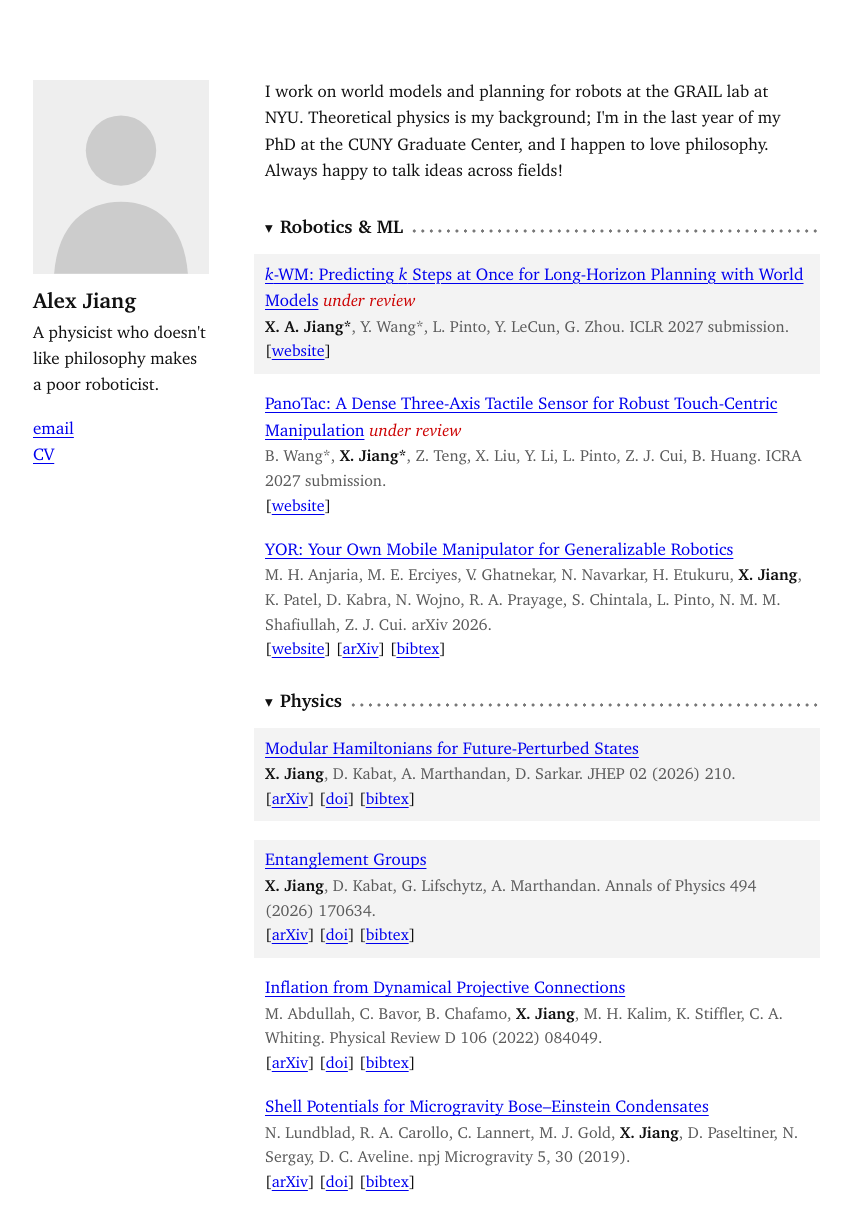
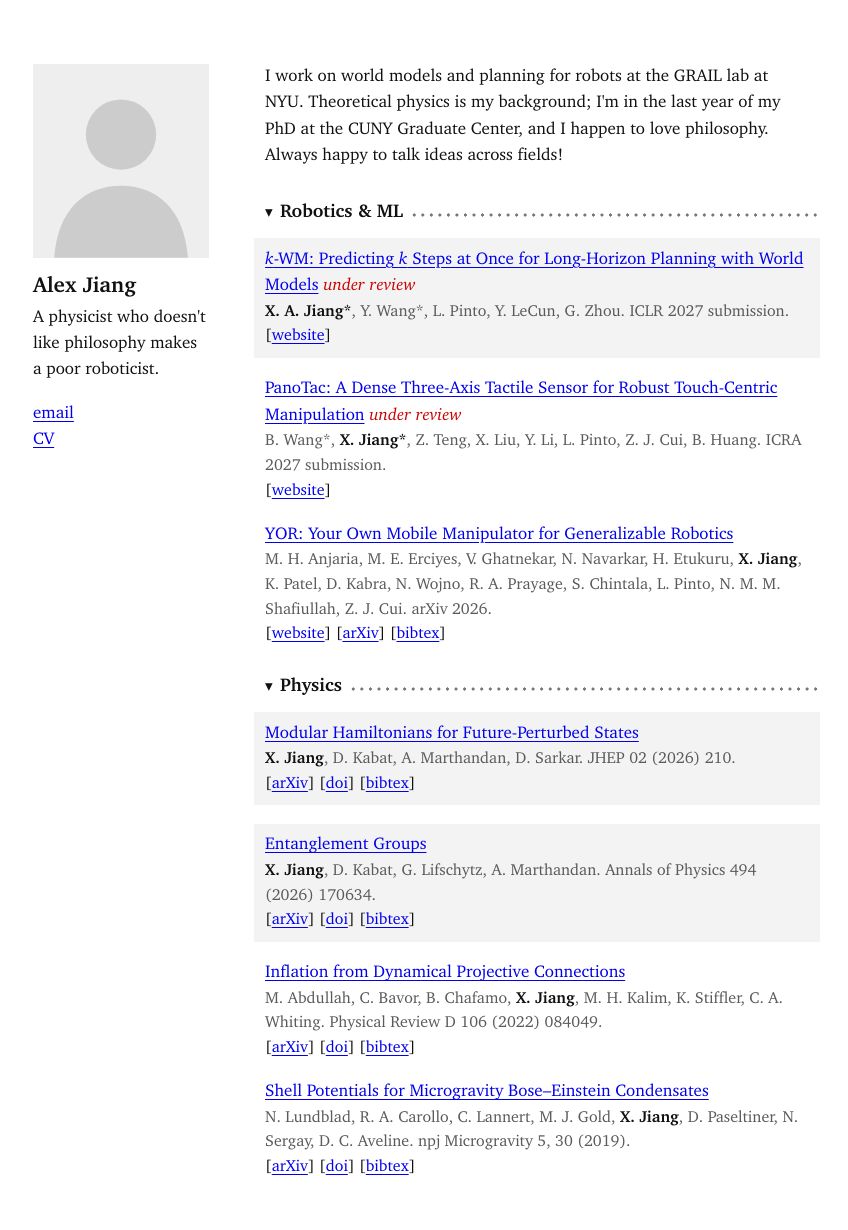
Before and after one commit to Alex-Xiaole-Jiang/Alex-Xiaole-Jiang.github.io, a Jekyll site: the page built from index.html, in a window 1280 px wide and 1320 px high. Shown: the top 1230 px of the window, without its empty margins (219-1067 px from the left). Built offline with Jekyll 4.4.1, drawn with Linux system fonts in a browser that asks for light colours.

Commit message:
Make the write-up panel lighter and easier to close
A see-through, blurred panel with a lighter shadow; a quick fade-slide
instead of a full slide; a round close button on its left edge. Also
trims the space above the columns to 4rem.

Co-Authored-By: Claude Opus 5.5 <noreply@anthropic.com>

```diff
--- a/assets/css/site.css
+++ b/assets/css/site.css
@@ -41,7 +41,7 @@
   --read: 46rem;
   --colgap: 3.5rem;
   --pad: 3rem;           /* outer margin, at least */
-  --top: 5rem;           /* space above the columns */
+  --top: 4rem;           /* space above the columns */
   --panel-pad: 2.5rem;   /* inside the write-up panel */
   --phone-pad: 1rem;
   --bleed: 0.7rem;       /* how far gray boxes and dot leaders reach past the text */
@@ -167,6 +167,7 @@ img { max-width: 100%; height: auto; }
 .writeup:target, .js .writeup.open { display: block; }
 .js .writeup:target:not(.open) { display: none; }
 .writeup:focus { outline: none; }
+.shut { display: none; }   /* the panel's close button */
 .writeup h2 { font-size: 1.2rem; margin: 0 0 0.25rem; }
 .writeup .meta { color: var(--gray); font-size: 0.94em; margin: 0 0 1.25rem; }
 .writeup .x { float: right; margin: 0 0 0.5rem 1rem; font-size: 0.94em; }
@@ -181,9 +182,15 @@ img { max-width: 100%; height: auto; }
 
 /* The panel is as wide as the full write-up column, but its left edge stops
    colgap/2 short of the photo column: half the window plus half the page,
-   less the photo column and that gap. */
+   less the photo column and that gap. It is a little see-through, so the list
+   shows behind it, and a round close button sits on its left edge. */
 @media not all and (min-width: 104em) {
   .page { grid-template-columns: var(--side) var(--list); }
+  .reader, .shut {
+    visibility: hidden;
+    opacity: 0;
+    transition: opacity 0.1s, transform 0.1s, visibility 0.1s;
+  }
   .reader {
     position: fixed; top: 0; right: 0; bottom: 0; z-index: 3;
     width: calc(var(--read) + 2 * var(--panel-pad));
@@ -195,19 +202,42 @@ img { max-width: 100%; height: auto; }
     padding: var(--top) var(--panel-pad) 3rem;
     background: var(--bg);
     border-left: var(--rule);
-    box-shadow: -0.75rem 0 2rem rgba(0, 0, 0, 0.07);
-    visibility: hidden;
-    transform: translateX(100%);
-    transition: transform 0.22s ease, visibility 0.22s;
+    box-shadow: -0.25rem 0 0.75rem rgba(0, 0, 0, 0.04);
+    transform: translateX(1.5rem);
   }
-  /* visible at once on opening, so focus can move into it */
-  .reader.is-open { visibility: visible; transform: none; transition: transform 0.22s ease; }
+  .shut {
+    display: block;
+    position: fixed; z-index: 4;
+    top: calc(var(--top) - 0.35rem);
+    right: calc(var(--read) + 2 * var(--panel-pad) - 1.1rem);
+    right: calc(min(var(--read) + 2 * var(--panel-pad),
+                    50vw + (var(--side) + var(--colgap) + var(--list)) / 2 - var(--side) - var(--colgap) / 2) - 1.1rem);
+    width: 2.2rem; height: 2.2rem;
+    padding: 0;
+    border: 1px solid #aaa; border-radius: 50%;
+    background: var(--bg);
+    color: var(--gray);
+    font: 1.35rem/1 Georgia, serif;
+    cursor: pointer;
+    transform: translateX(1.5rem);
+  }
+  .shut:hover { color: var(--text); border-color: var(--text); }
+  /* opening: a quick slide in from the right; visible at once, so focus can move into it */
+  .reader.is-open, .reader.is-open ~ .shut {
+    visibility: visible; opacity: 1; transform: none;
+    transition: opacity 0.14s ease-out, transform 0.14s ease-out;
+  }
+}
+@supports (backdrop-filter: blur(1px)) or (-webkit-backdrop-filter: blur(1px)) {
+  @media not all and (min-width: 104em) {
+    .reader { background: rgba(255, 255, 255, 0.82); -webkit-backdrop-filter: blur(8px); backdrop-filter: blur(8px); }
+  }
 }
 /* without JS (separate rule: a browser without :has() would drop the whole list) */
 @media not all and (min-width: 104em) {
-  html:not(.js) .reader:has(.writeup:target) { visibility: visible; transform: none; }
+  html:not(.js) .reader:has(.writeup:target) { visibility: visible; opacity: 1; transform: none; }
 }
-@media (prefers-reduced-motion: reduce) { .reader { transition: none; } }
+@media (prefers-reduced-motion: reduce) { .reader, .shut { transition: none !important; } }
 
 /* ---------- one column (< 54.5em): write-ups open inside their entry ---------- */
 
@@ -243,10 +273,12 @@ img { max-width: 100%; height: auto; }
      so zero height, otherwise). With JS the write-up moves into its entry. */
   .reader {
     position: static; width: auto; height: auto; margin: 0; padding: 0; overflow: visible;
-    background: none; border: 0; box-shadow: none; visibility: visible; transform: none; transition: none;
+    background: none; border: 0; box-shadow: none; visibility: visible; opacity: 1; transform: none; transition: none;
+    -webkit-backdrop-filter: none; backdrop-filter: none;
   }
   .reader .writeup:target { border-top: var(--rule); padding: 1.5rem 0 3rem; }
   .js .reader { display: none; }
+  .shut { display: none; }
 
   .paper > .writeup {
     margin: 0.75rem 0 1.5rem;
--- a/assets/js/site.js
+++ b/assets/js/site.js
@@ -63,7 +63,7 @@
   function closeAndReturn() {
     const id = current;
     if (!id) return;
-    const wasInside = writeup(id).contains(document.activeElement);
+    const wasInside = writeup(id).contains(document.activeElement) || document.activeElement.matches(".shut");
     close();
     if (wasInside) handle(id).focus({ preventScroll: true });
     if (oneColumn.matches && entry(id).getBoundingClientRect().top < 0) entry(id).scrollIntoView();
@@ -92,7 +92,7 @@
       return;
     }
 
-    if (t.closest(".writeup .close")) {
+    if (t.closest(".writeup .close, .shut")) {
       e.preventDefault();
       closeAndReturn();
       return;
--- a/index.html
+++ b/index.html
@@ -38,5 +38,6 @@ layout: default
     {%- endif %}
     {% endfor %}{% endfor %}
   </aside>
+  <button type="button" class="shut" aria-label="Close write-up">&times;</button>
 
 </div>
```
